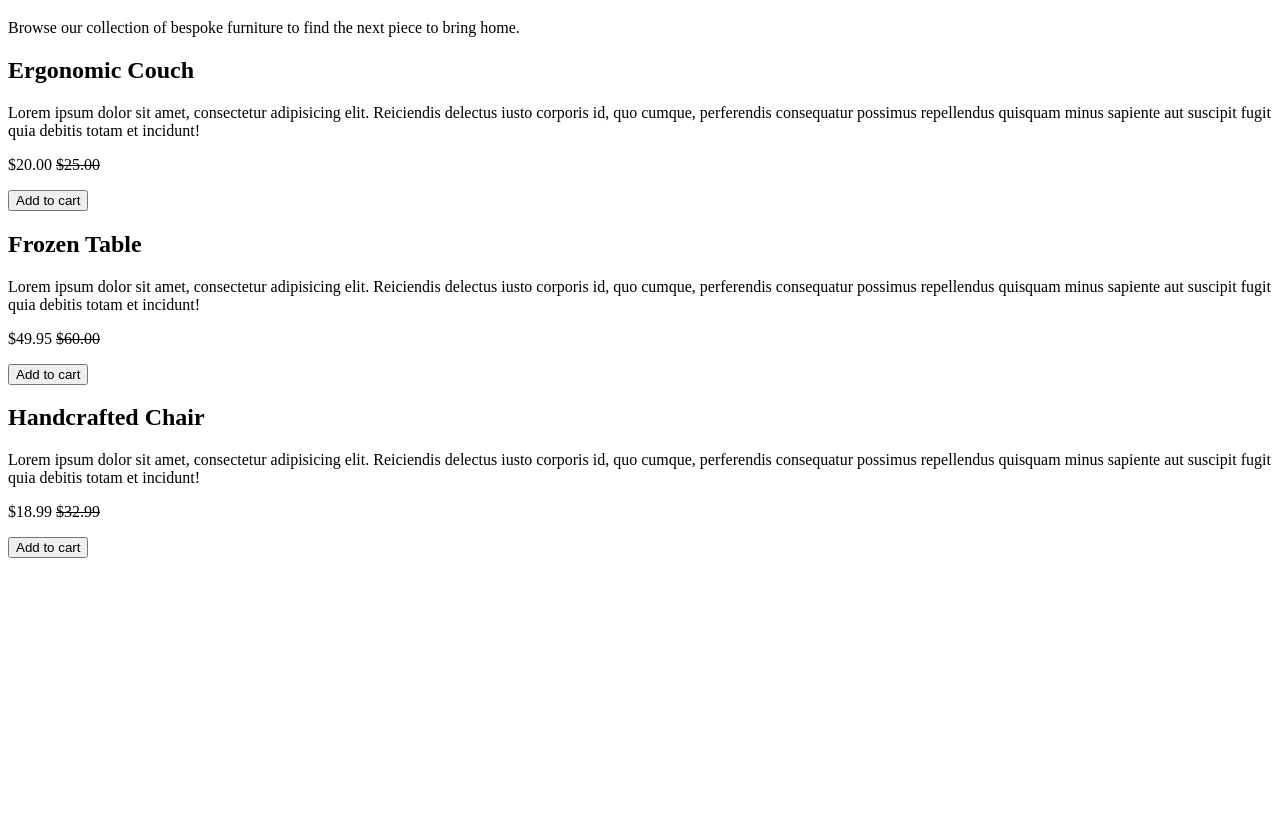
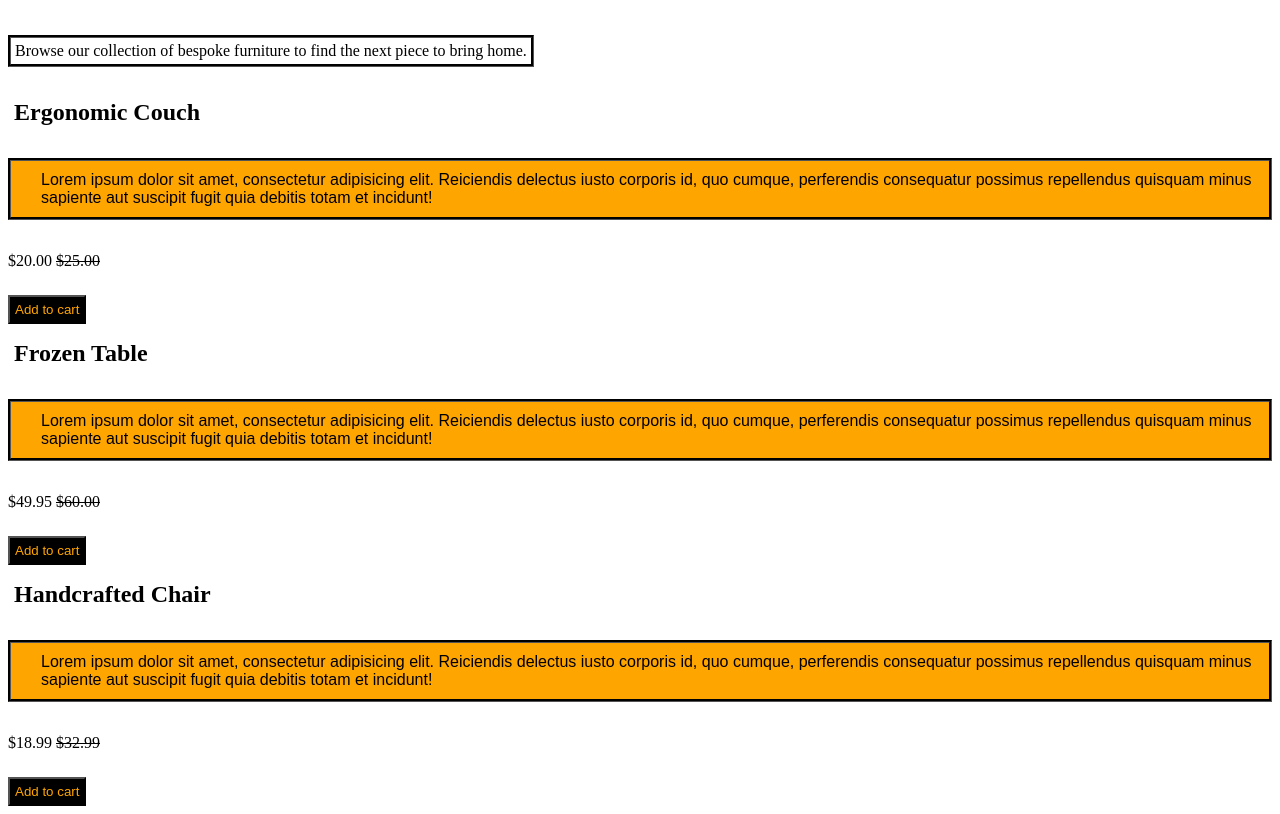
Before and after one commit to AntoniRom17/furniture-emporium, a plain HTML site: page index.html in a window 1280 px wide. Shown: the part 61-875 px from the top of the page. Before the commit the page ends 800 px from the top, so only its background shows below. Drawn offline with Linux system fonts and the light colour scheme.

Commit message:
add feature-a

```diff
--- a/index.css
+++ b/index.css
@@ -0,0 +1,40 @@
+h2 {
+  display: inline-block;
+  padding: 6px;
+  margin-top: 10px;
+  margin-bottom: 10px;
+}
+
+.intro {
+  border-color: black;
+  border-style: groove;
+  padding: 4px;
+  display: inline-block;
+}
+
+button {
+  padding: 5px;
+  background-color: black;
+  color: orange;
+  cursor: pointer;
+}
+
+.price {
+  margin-bottom: 25px;
+}
+
+.description {
+  display: inline-block;
+  background-color: orange;
+  border-color: black;
+  border-style: groove;
+  padding-left: 30px;
+  padding-top: 10px;
+  padding-bottom: 10px;
+  font-family: Arial, Helvetica, sans-serif;
+}
+
+button:hover {
+  background-color: grey;
+  cursor: crosshair;
+}
--- a/index.html
+++ b/index.html
@@ -2,47 +2,48 @@
 <html lang="en">
   <head>
     <title>Furniture Emporium</title>
+    <link rel="stylesheet" href="index.css">
   </head>
   <body>
     <main>
       <header>
         <h1>Furniture Emporium</h1>
-        <p>
+        <p class="intro">
           Browse our collection of bespoke furniture to find the next piece to
           bring home.
         </p>
       </header>
       <article>
         <h2>Ergonomic Couch</h2>
-        <p>
+        <p class="description">
           Lorem ipsum dolor sit amet, consectetur adipisicing elit. Reiciendis
           delectus iusto corporis id, quo cumque, perferendis consequatur
           possimus repellendus quisquam minus sapiente aut suscipit fugit quia
           debitis totam et incidunt!
         </p>
-        <p>$20.00 <s>$25.00</s></p>
+        <p class="price">$20.00 <s>$25.00</s></p>
         <button>Add to cart</button>
       </article>
       <article>
         <h2>Frozen Table</h2>
-        <p>
+        <p class="description">
           Lorem ipsum dolor sit amet, consectetur adipisicing elit. Reiciendis
           delectus iusto corporis id, quo cumque, perferendis consequatur
           possimus repellendus quisquam minus sapiente aut suscipit fugit quia
           debitis totam et incidunt!
         </p>
-        <p>$49.95 <s>$60.00</s></p>
+        <p class="price">$49.95 <s>$60.00</s></p>
         <button>Add to cart</button>
       </article>
       <article>
         <h2>Handcrafted Chair</h2>
-        <p>
+        <p class="description">
           Lorem ipsum dolor sit amet, consectetur adipisicing elit. Reiciendis
           delectus iusto corporis id, quo cumque, perferendis consequatur
           possimus repellendus quisquam minus sapiente aut suscipit fugit quia
           debitis totam et incidunt!
         </p>
-        <p>$18.99 <s>$32.99</s></p>
+        <p class="price">$18.99 <s>$32.99</s></p>
         <button>Add to cart</button>
       </article>
     </main>
```
